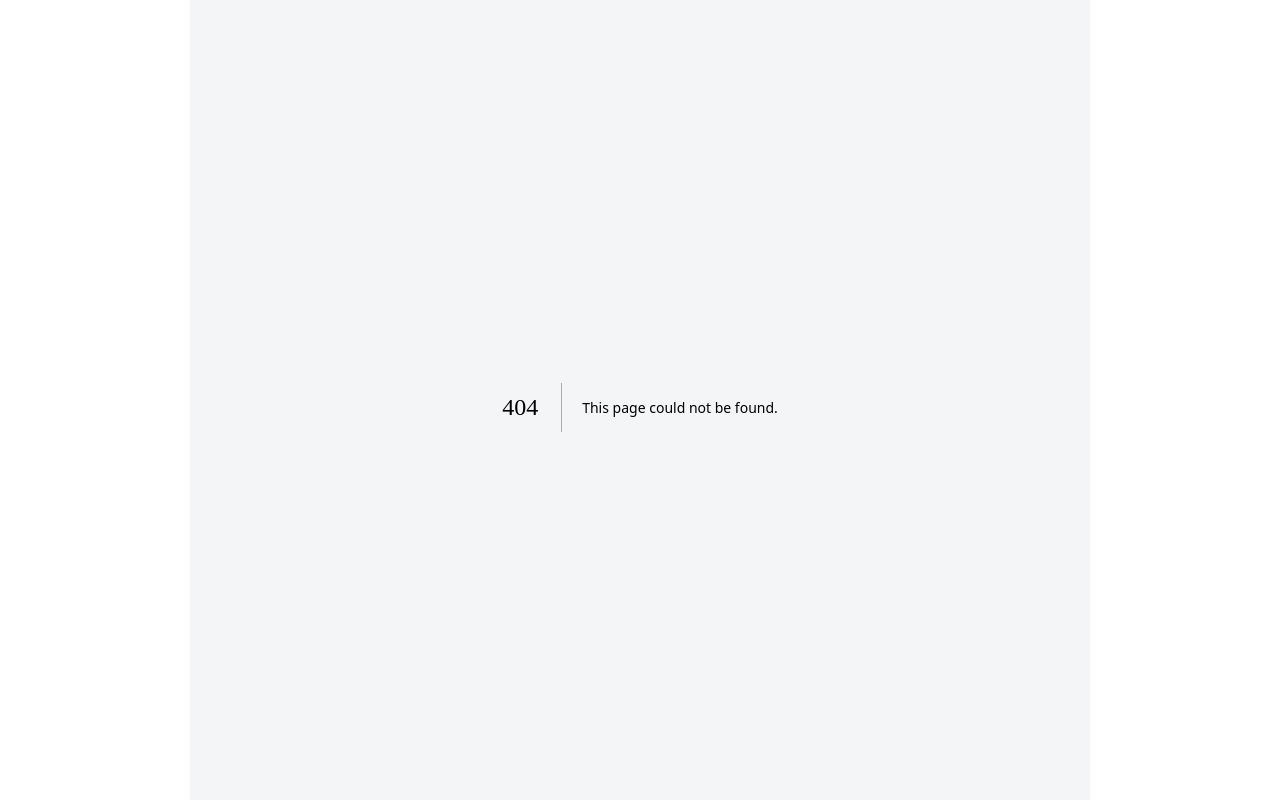
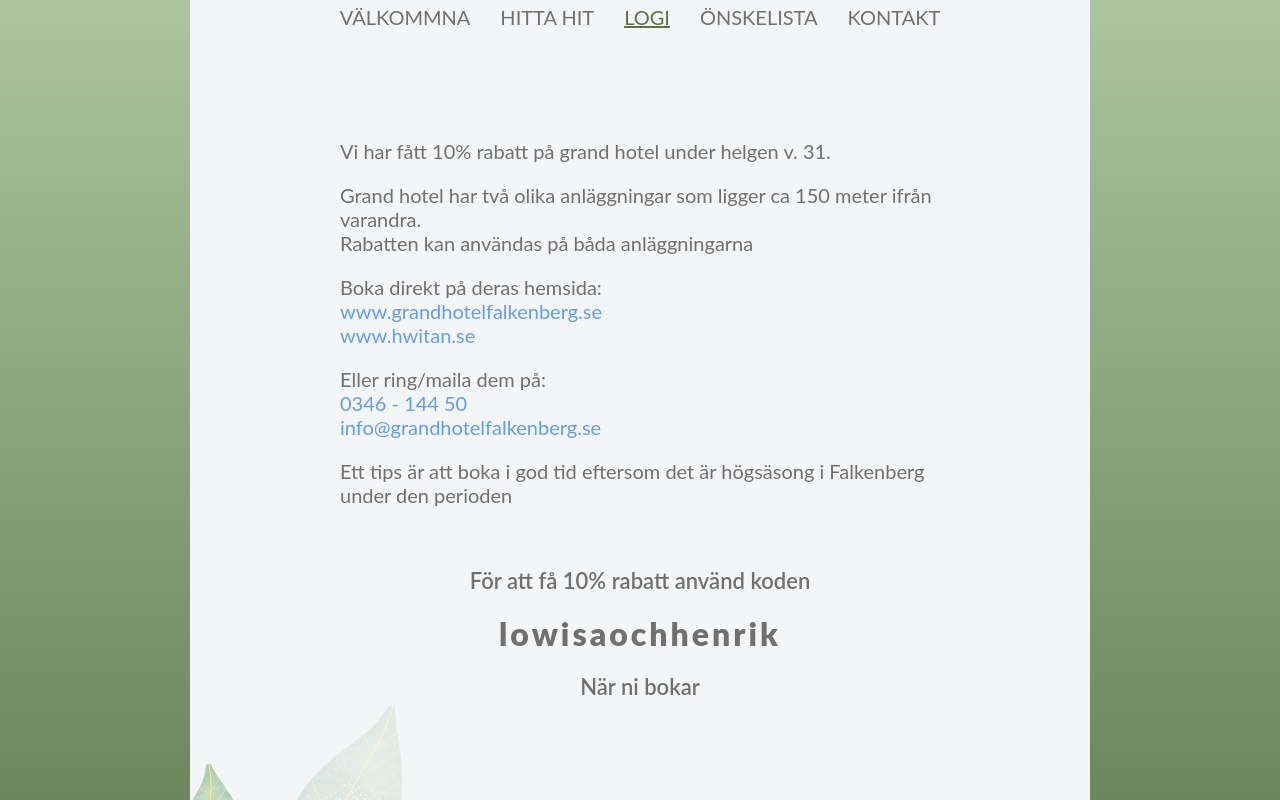
Before and after one commit to 1CIM/lolo-henke-wedd, a Next.js app: page /logi in a window 1280 px wide. Before the commit this address had no page. Shown: the part 340-1140 px from the top of the page. Built offline with nearby package versions, Linux system fonts and the light colour scheme; a web font is replaced by a local one.

Commit message:
Add logi page, add navbar active tab function,

```diff
--- a/components/Navbar.tsx
+++ b/components/Navbar.tsx
@@ -1,24 +1,33 @@
-import React from 'react';
 import Link from 'next/link';
+import { useRouter } from 'next/router';
 
 const Navbar = () => {
+
+  const router = useRouter()
+  const location = router.asPath
+  const homeActive = ['/'].includes(location) ? 'active' : ''
+  const findActive = ['/hitta'].includes(location) ? 'active' : ''
+  const logiActive = ['/logi'].includes(location) ? 'active' : ''
+  const wishActive = ['/onskelista'].includes(location) ? 'active' : ''
+  const contactActive = ['/kontakt'].includes(location) ? 'active' : ''
+
   return (
     <menu className='nav-bar'>
       <ul>
         <li>
-          <Link className='nav-bar__link nav-bar__link--active' href='/'>välkommna</Link>
+          <Link className={`nav-bar__link ${homeActive}`} href='/'>välkommna</Link>
         </li>
         <li>
-          <Link className='nav-bar__link' href='/hitta'>hitta hit</Link>
+          <Link className={`nav-bar__link ${findActive}`} href='/hitta'>hitta hit</Link>
         </li>
         <li>
-          <Link  className='nav-bar__link' href='/'>logi</Link>
+          <Link  className={`nav-bar__link ${logiActive}`} href='/logi'>logi</Link>
         </li>
         <li>
-          <Link  className='nav-bar__link' href='/'>önskelista</Link>
+          <Link  className={`nav-bar__link ${wishActive}`} href='/'>önskelista</Link>
         </li>
         <li>
-          <Link  className='nav-bar__link' href='/'>kontakt</Link>
+          <Link  className={`nav-bar__link ${contactActive}`} href='/'>kontakt</Link>
         </li>
       </ul>
     </menu>
--- /dev/null
+++ b/pages/logi.tsx
@@ -0,0 +1,59 @@
+import HeadTag from '../components/HeadTag';
+import Navbar from '../components/Navbar';
+
+const Logi = () => {
+  return (
+    <>
+      <HeadTag
+        title={'Logi'}
+        content={'Information om Lowisa och Henriks bröllop'}
+      />
+      <header className='header'>
+        <h1>Logi</h1>
+      </header>
+      <nav>
+        <Navbar />
+      </nav>
+      <main className='logi'>
+        <section className='logi__section'>
+          <p>Vi har fått 10% rabatt på grand hotel under helgen v. 31.</p>
+          <p>
+            Grand hotel har två olika anläggningar som ligger ca 150 meter ifrån
+            varandra.
+            <br />
+            Rabatten kan användas på båda anläggningarna
+          </p>
+          <p>
+            Boka direkt på deras hemsida:
+            <br />
+            <a href='https://grandhotelfalkenberg.se'>
+              www.grandhotelfalkenberg.se
+            </a>
+            <br />
+            <a href='https://hwitan.se'>www.hwitan.se</a>
+          </p>
+          <p>
+            Eller ring/maila dem på:
+            <br />
+            <a href='tel:+4634614450'>0346 - 144 50</a>
+            <br />
+            <a href='mailto:info@grandhotelfalkenberg.se'>
+              info@grandhotelfalkenberg.se
+            </a>
+          </p>
+          <p>
+            Ett tips är att boka i god tid eftersom det är högsäsong i
+            Falkenberg under den perioden
+          </p>
+        </section>
+        <section className='logi__discount-code'>
+          <p className='logi__discount-code--text'>För att få 10% rabatt använd koden</p>
+          <p className='logi__discount-code--code'>lowisaochhenrik</p>
+          <p className='logi__discount-code--text'>När ni bokar</p>
+        </section>
+      </main>
+    </>
+  );
+};
+
+export default Logi;
--- a/sass/abstracts/_variables.scss
+++ b/sass/abstracts/_variables.scss
@@ -13,3 +13,5 @@ $color-button-hover: #f19996;
 $color-text: #707070;
 
 $color-text-hover: #464545;
+
+$link-color: #639DED;
--- /dev/null
+++ b/sass/components/_logi.scss
@@ -0,0 +1,36 @@
+.logi {
+  margin-top: 6rem;
+  &__section {
+    display: flex;
+    flex-direction: column;
+    gap: 2rem;
+    text-align: left;
+    max-width: 60rem;
+    min-width: 27rem;
+    width: 90vw;
+
+    a {
+      text-decoration: none;
+      color: $link-color;
+    }
+  }
+
+  &__discount-code {
+    margin-top: 6rem;
+    display: flex;
+    flex-direction: column;
+    gap: 2rem;
+
+
+    &--text {
+      font-size: 2.2rem;
+      font-weight: 600;
+    }
+
+    &--code {
+      font-size: 3.2rem;
+      font-weight: 900;
+      letter-spacing: .3rem;
+    }
+  }
+}
--- a/sass/components/_navbar.scss
+++ b/sass/components/_navbar.scss
@@ -17,13 +17,13 @@ nav {
     color: #707070;
     text-transform: uppercase;
 
-    &--active {
-      text-decoration: underline;
-      color: #587447;
-    }
-
     &:hover {
       color: #587447;
     }
   }
+
+  .active {
+    text-decoration: underline;
+    color: #587447;
+  }
 }
--- a/sass/main.scss
+++ b/sass/main.scss
@@ -6,4 +6,5 @@
 
 @import 'components/hitta';
 @import 'components/home';
+@import 'components/logi';
 @import 'components/navbar';
--- a/styles/style.css
+++ b/styles/style.css
@@ -165,6 +165,38 @@ figcaption {
   color: #587447;
 }
 
+.logi {
+  margin-top: 6rem;
+}
+.logi__section {
+  display: flex;
+  flex-direction: column;
+  gap: 2rem;
+  text-align: left;
+  max-width: 60rem;
+  min-width: 27rem;
+  width: 90vw;
+}
+.logi__section a {
+  text-decoration: none;
+  color: #639DED;
+}
+.logi__discount-code {
+  margin-top: 6rem;
+  display: flex;
+  flex-direction: column;
+  gap: 2rem;
+}
+.logi__discount-code--text {
+  font-size: 2.2rem;
+  font-weight: 600;
+}
+.logi__discount-code--code {
+  font-size: 3.2rem;
+  font-weight: 900;
+  letter-spacing: 0.3rem;
+}
+
 nav {
   margin-top: 5rem;
 }
@@ -183,11 +215,11 @@ nav {
   color: #707070;
   text-transform: uppercase;
 }
-.nav-bar__link--active {
-  text-decoration: underline;
+.nav-bar__link:hover {
   color: #587447;
 }
-.nav-bar__link:hover {
+.nav-bar .active {
+  text-decoration: underline;
   color: #587447;
 }
 
```
Also changed, not shown: 1 other file (tests, documents, lock files or other folders).
